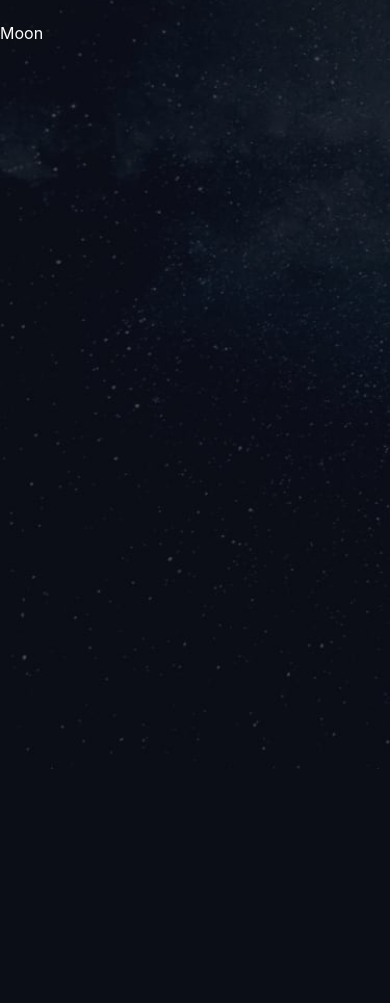
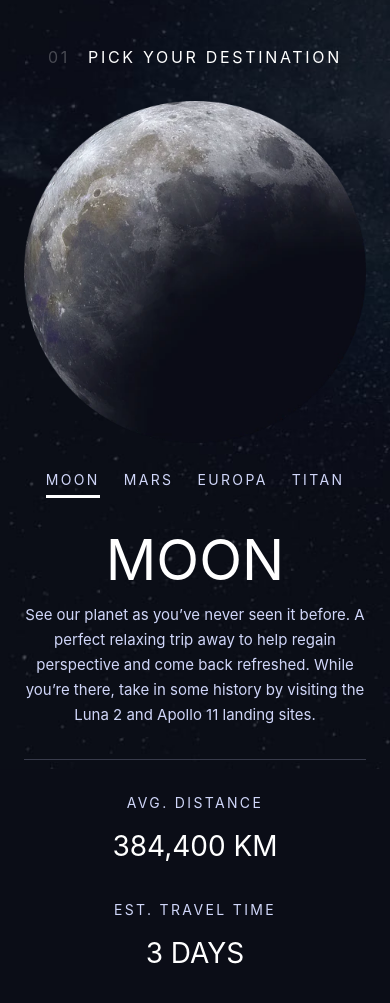
Before and after one commit to David-Henery4/Space-Tourism-Website, an Astro site: page /destination in a window 390 px wide. Shown: the part 75-1078 px from the top of the page. Before the commit the page ends 844 px from the top, so only its background shows below. Built offline with nearby package versions, Linux system fonts and the light colour scheme; Astro itself is replaced by a stand-in of ours.

Commit message:
added-destination-page-mobile

```diff
--- /dev/null
+++ b/src/components/destination/ImageContent.astro
@@ -0,0 +1,15 @@
+---
+import { Image } from "astro:assets";
+import moonImage from "../../assets/content-images/image-moon.webp";
+---
+
+<div class="w-full grid gap-8">
+  <h2 class="nav-text uppercase inline-flex gap-4.5 justify-center">
+    <span class="text-white/25">01</span>
+    Pick your destination
+  </h2>
+
+  <div>
+    <Image src={moonImage} alt="" />
+  </div>
+</div>
--- /dev/null
+++ b/src/components/destination/TextContent.astro
@@ -0,0 +1,31 @@
+---
+import { Tabs } from "./text-content";
+---
+
+<div class="w-full">
+  <Tabs />
+
+  <div class="mt-5 mb-8">
+    <h1 class="text-[56px]">MOON</h1>
+    <p class="base-text">
+      See our planet as you’ve never seen it before. A perfect relaxing trip
+      away to help regain perspective and come back refreshed. While you’re
+      there, take in some history by visiting the Luna 2 and Apollo 11 landing
+      sites.
+    </p>
+  </div>
+
+  <div
+    class="uppercase py-8 flex flex-col justify-center items-center gap-8 border-t border-t-white-faded"
+  >
+    <div class="">
+      <h3 class="sub-heading-2">AVG. DISTANCE</h3>
+      <p class="mt-3 sub-heading-1">384,400 km</p>
+    </div>
+
+    <div class="">
+      <h3 class="sub-heading-2">Est. travel time</h3>
+      <p class="mt-3 sub-heading-1">3 days</p>
+    </div>
+  </div>
+</div>
--- /dev/null
+++ b/src/components/destination/index.ts
@@ -0,0 +1,7 @@
+import TextContent from "./TextContent.astro";
+import ImageContent from "./ImageContent.astro";
+
+export {
+  ImageContent,
+  TextContent
+}
--- /dev/null
+++ b/src/components/destination/text-content/Tabs.astro
@@ -0,0 +1,20 @@
+---
+import destinationTabs from "@data/destination-data/destinationTabs.ts";
+---
+
+<menu class="flex justify-center items-center gap-6 sub-heading-2">
+  {
+    destinationTabs.map((destination) => {
+      // Temp
+      const isActive = destination.name === "moon";
+      return (
+        <li class="relative pb-2">
+          <button class="uppercase hover:cursor-pointer">
+            {destination.name}
+          </button>
+          {isActive && <div class="absolute bottom-0 w-full h-0.75 bg-white" />}
+        </li>
+      );
+    })
+  }
+</menu>
--- /dev/null
+++ b/src/components/destination/text-content/index.ts
@@ -0,0 +1,5 @@
+import Tabs from "./Tabs.astro";
+
+export {
+  Tabs
+}
--- a/src/pages/destination.astro
+++ b/src/pages/destination.astro
@@ -4,6 +4,7 @@ import destinationBgImageMobile from "../assets/bg-images/destination/background
 import destinationBgImageTablet from "../assets/bg-images/destination/background-destination-tablet.jpg";
 import destinationBgImageDesktop from "../assets/bg-images/destination/background-destination-desktop.jpg";
 import { BackgroundImages } from "../components";
+import { TextContent, ImageContent } from "../components/destination";
 ---
 
 <BaseLayout>
@@ -12,7 +13,8 @@ import { BackgroundImages } from "../components";
     tabletImage={destinationBgImageTablet}
     desktopImage={destinationBgImageDesktop}
   />
-  <main>
-    <h1>Moon</h1>
+  <main class="py-6 grid gap-6.5 col-start-2 col-end-12 text-center">
+    <ImageContent/>
+    <TextContent/>
   </main>
 </BaseLayout>
--- a/src/styles/global.css
+++ b/src/styles/global.css
@@ -21,6 +21,7 @@
   --color-primary: #0b0d17;
   --color-secondary: #d0d6f9;
   --color-white: #ffffff;
+  --color-white-faded: #383B4B;
 
   /* Grid-Columns */
   --grid-template-columns-main-mobile: 24px repeat(10, 1fr) 24px;
--- a/src/styles/text-styles.css
+++ b/src/styles/text-styles.css
@@ -20,7 +20,7 @@
   font-size: 14px;
   letter-spacing: 2.36px;
   font-family: var(--font-barlow-condensed);
-  color: var(--color-white);
+  color: var(--color-secondary);
 }
 
 .nav-text{
```
Also changed, not shown: tsconfig.json (+8 -1 lines), src/assets/content-images/image-europa.png (renamed from src/assets/bg-images/destination/image-europa.png), src/assets/content-images/image-europa.webp (renamed from src/assets/bg-images/destination/image-europa.webp), src/assets/content-images/image-mars.png (renamed from src/assets/bg-images/destination/image-mars.png), src/assets/content-images/image-mars.webp (renamed from src/assets/bg-images/destination/image-mars.webp), src/assets/content-images/image-moon.png (renamed from src/assets/bg-images/destination/image-moon.png), src/assets/content-images/image-moon.webp (renamed from src/assets/bg-images/destination/image-moon.webp), src/assets/content-images/image-titan.png (renamed from src/assets/bg-images/destination/image-titan.png), src/assets/content-images/image-titan.webp (renamed from src/assets/bg-images/destination/image-titan.webp).
